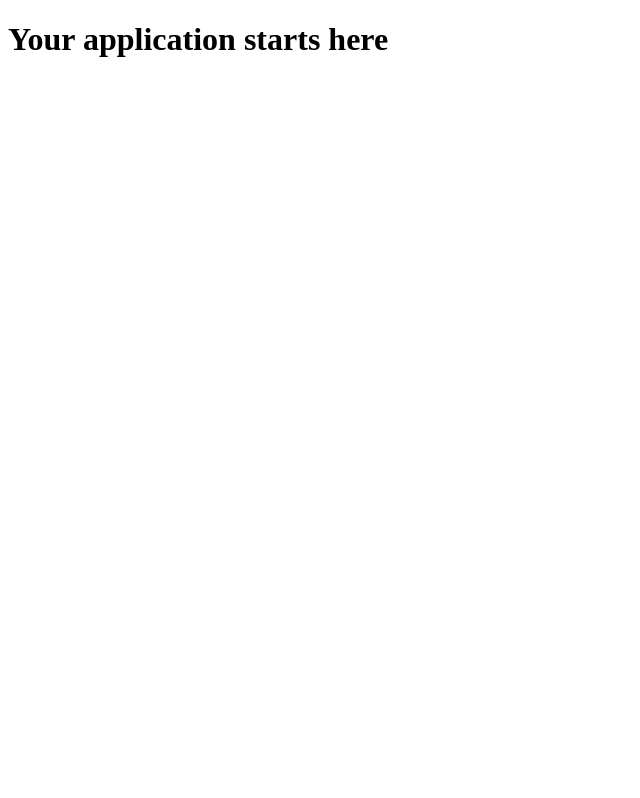
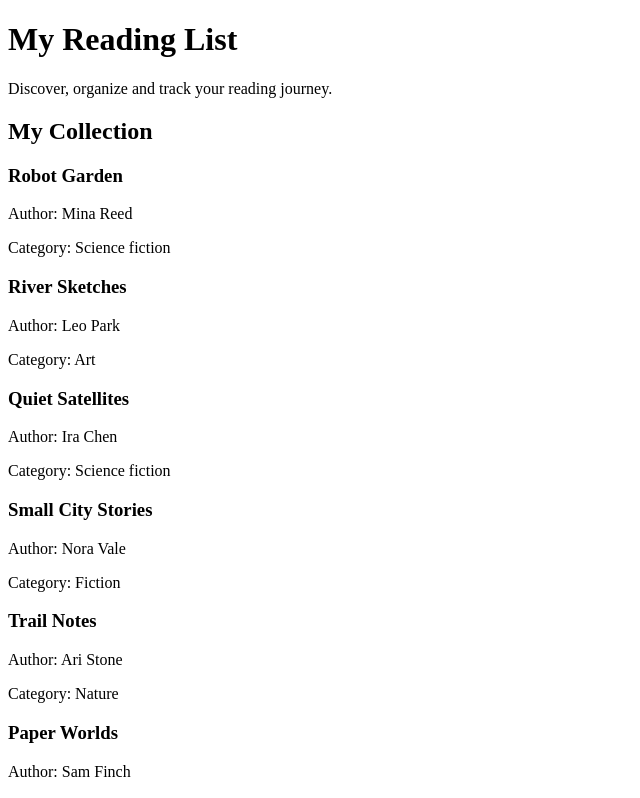
Before and after one commit to Aaysha-Rah/cs300-assignment-4, a React (Vite) app: page / in a window 1280 px wide. Shown: the top 798 px of the page, without its empty margins (0-640 px from the left). Built offline with nearby package versions, Linux system fonts and the light colour scheme.

Commit message:
Render the collection with reusable components

```diff
--- a/src/App.jsx
+++ b/src/App.jsx
@@ -1,10 +1,13 @@
 import "./styles.css";
+import Header from "./components/Header";
+import BookList from "./components/BookList";
+import books from "../data/books.json";
 
 export default function App() {
   return (
     <main>
-      <h1>Your application starts here</h1>
-      {/* Build your own components, state, routes where required, and interactions. */}
+      <Header />
+      <BookList books={books} />
     </main>
   );
 }
--- /dev/null
+++ b/src/components/BookCard.jsx
@@ -0,0 +1,9 @@
+export default function BookCard({ book }) {
+    return (
+        <article className="book-card">
+            <h3>{book.title}</h3>
+            <p>Author: {book.creator}</p>
+            <p>Category: {book.category}</p>
+        </article>
+    );
+}
--- /dev/null
+++ b/src/components/BookList.jsx
@@ -0,0 +1,14 @@
+import BookCard from "./BookCard";
+
+export default function BookList({ books }) {
+    return (
+        <section>
+            <h2>My Collection</h2>
+            <div className="book-list">
+                {books.map((book) => (
+                    <BookCard key={book.id} book={book} />
+                ))}
+            </div>
+        </section>
+    );
+}
--- /dev/null
+++ b/src/components/Header.jsx
@@ -0,0 +1,8 @@
+export default function Header() {
+    return (
+        <header>
+            <h1>My Reading List</h1>
+            <p>Discover, organize and track your reading journey.</p>
+        </header>
+    );
+}
```
